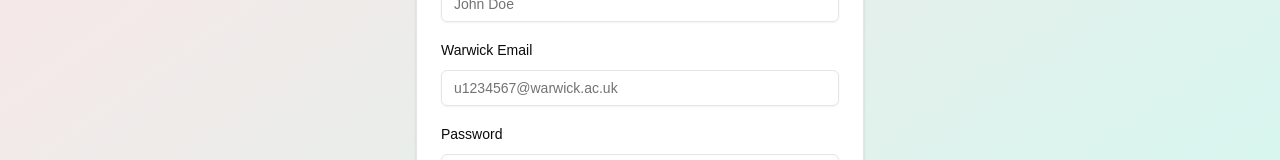
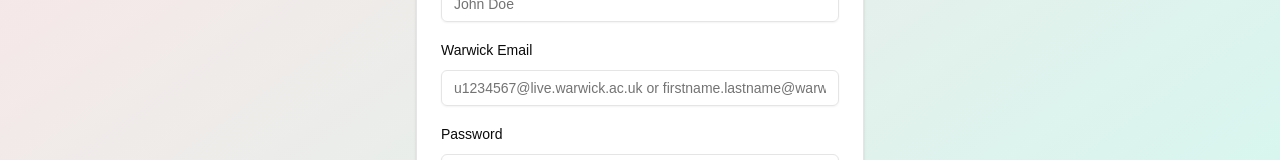
Before and after one commit to Osireg17/Warwick-Tinder, a Next.js app in the folder client/: page /auth/register in a window 1280 px wide. Shown: the part 336-496 px from the top of the page. Built offline with nearby package versions, Linux system fonts and the light colour scheme; no server answers.

Commit message:
Update email placeholder in registration form for clarity

```diff
--- a/client/app/auth/register/page.tsx
+++ b/client/app/auth/register/page.tsx
@@ -138,7 +138,7 @@
                                     <FormLabel>Warwick Email</FormLabel>
                                     <FormControl>
                                         <Input
-                                            placeholder="u1234567@warwick.ac.uk"
+                                            placeholder="u1234567@live.warwick.ac.uk or firstname.lastname@warwick.ac.uk"
                                             type="email"
                                             autoCapitalize="none"
                                             autoComplete="email"
```
